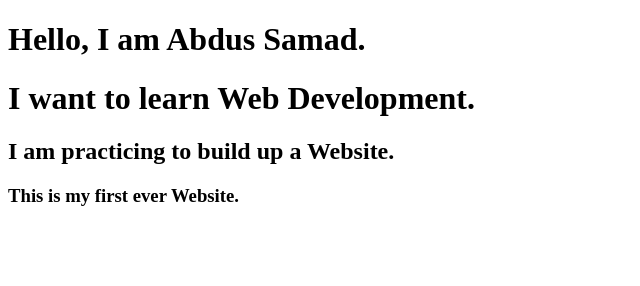
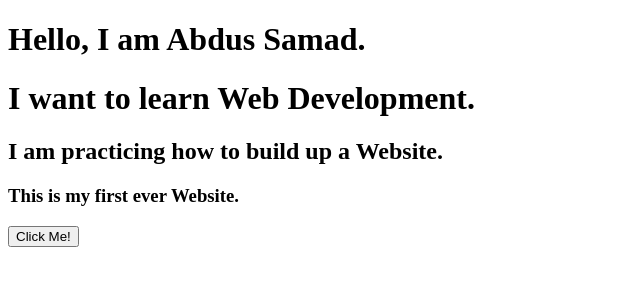
Before and after one commit to webtrickman/my-first-website, a plain HTML site: page index.html in a window 1280 px wide. Shown: the whole page, without its empty margins (0-640 px from the left). Drawn offline with Linux system fonts and the light colour scheme.

Commit message:
button added

```diff
--- a/index.html
+++ b/index.html
@@ -8,7 +8,8 @@
 <body>
     <h1>Hello, I am Abdus Samad.</h1>
     <h1>I want to learn Web Development.</h1>
-    <h2>I am practicing to build up a Website.</h2>
+    <h2>I am practicing how to build up a Website.</h2>
     <h3>This is my first ever Website.</h3>
+    <button type="button">Click Me!</button>
 </body>
 </html>
```
